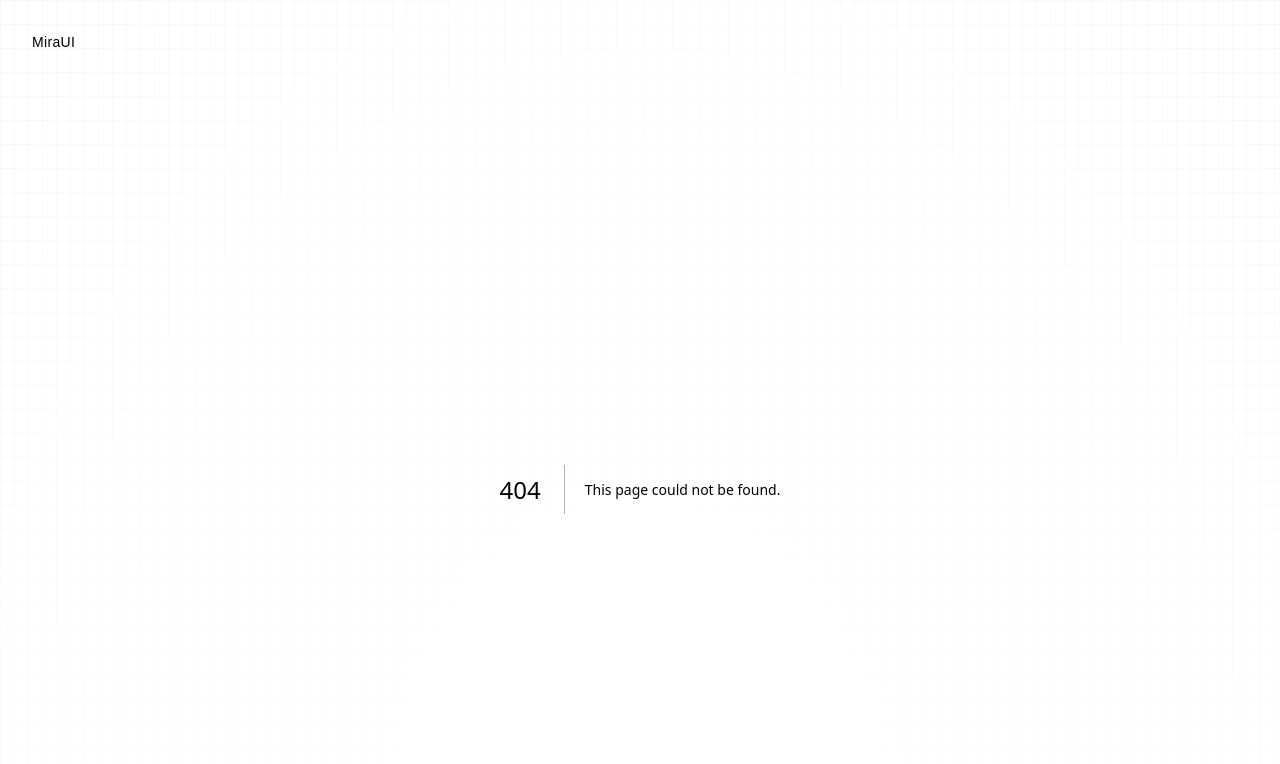
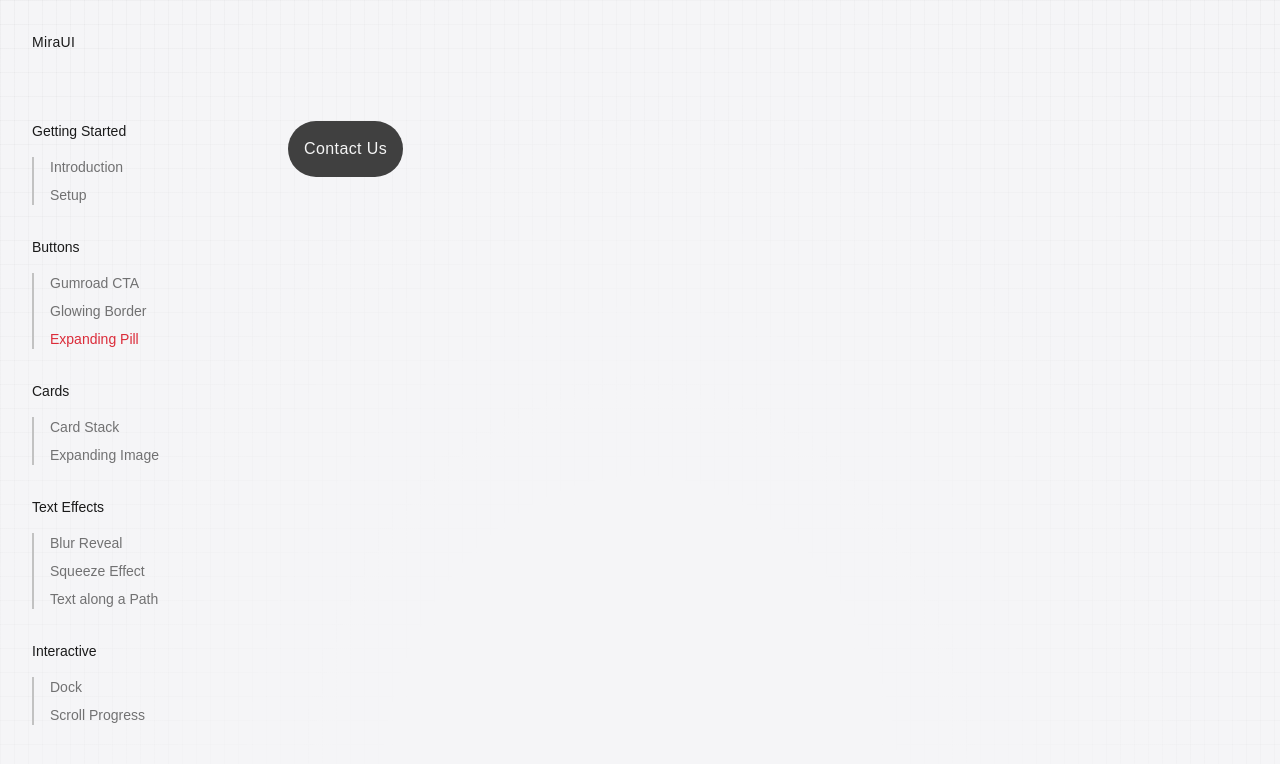
Before and after one commit to k4rtikay/ui-lab, a Next.js app: page /components/expanding-pill in a window 1280 px wide. Before the commit this address had no page. Shown: the top 764 px of the page. Built offline with nearby package versions, Linux system fonts and the light colour scheme; some icons are missing.

Commit message:
feat: add an expandig pill button component

```diff
--- /dev/null
+++ b/src/app/components/expanding-pill/page.tsx
@@ -0,0 +1,32 @@
+import ExpandingPill from "@/app/ui/works/Expanding-pill/ExpandingPill"
+import { SiX, SiGithub, SiInstagram, SiGmail } from "@icons-pack/react-simple-icons"
+
+export default function ExpandingPillPage({
+    children,
+}:{children: React.ReactNode}){
+
+    const icons = [
+        {
+            icon: <SiX size={24}></SiX>,
+            href: ""
+        },
+        {
+            icon: <SiInstagram size={24}></SiInstagram>,
+            href: ""
+        },
+        {
+            icon: <SiGithub size={24}></SiGithub>,
+            href: ""
+        },
+        {
+            icon: <SiGmail size={24}></SiGmail>,
+            href: ""
+        }
+    ]
+
+    return(
+        <div>
+           <ExpandingPill links={icons} text="Contact Us"></ExpandingPill>
+        </div>
+    )
+}
--- a/src/app/ui/shared/Sidenav.tsx
+++ b/src/app/ui/shared/Sidenav.tsx
@@ -32,6 +32,10 @@ export default function Sidenav({...props}){
                 {
                     name: 'Glowing Border',
                     href: '/components/glowing-border'
+                },
+                {
+                    name: 'Expanding Pill',
+                    href: '/components/expanding-pill'
                 }
             ]
         },
--- a/src/app/ui/works/Card-stack/CardStack.tsx
+++ b/src/app/ui/works/Card-stack/CardStack.tsx
@@ -41,7 +41,7 @@ export default function CardStack({
 
     const variants = {
         'top':{
-            scale:'1',
+            scale:1,
             y: 0,
             zIndex: 30,
             opacity: 1
--- /dev/null
+++ b/src/app/ui/works/Expanding-pill/ExpandingPill.tsx
@@ -0,0 +1,61 @@
+"use client";
+
+import clsx from "clsx";
+import React, { useState } from "react";
+import { motion, AnimatePresence } from "motion/react";
+
+type SocialLinks = {
+    icon: React.ReactNode;
+    href: string;
+    label?: string;
+}
+
+interface ExpandingPillProps{
+    text?: string;
+    links: SocialLinks[];
+    className?: string;
+}
+
+
+export default function ExpandingPill({
+    text="Contact us",
+    links,
+    className
+}:ExpandingPillProps){
+
+    const [isHovered, setIsHovered] = useState<Boolean>(false);
+
+    return(
+        <motion.div
+        className="w-fit flex justify-between px-4 py-4 items-center bg-neutral-700 text-neutral-100 font-medium tracking-wide rounded-full "
+        onMouseEnter={()=>{setIsHovered(true)}}
+        onMouseLeave={()=>{setIsHovered(false)}}
+        layout
+        transition={{type:"spring", stiffness:400, damping: 30}}
+        >
+            <AnimatePresence mode="popLayout">
+                {!isHovered ?(
+                    <motion.div
+                    key={"text"}
+                    layout
+                    initial={{opacity:0, y:-20}}
+                    animate={{opacity:1, y:0}}
+                    exit={{opacity:0, y:20}}>{text}</motion.div>
+                ):(
+                    <motion.div
+                    className="flex justify-between items-center gap-6 px-2 py-2"
+                    key={"icons"}
+                    initial={{opacity:0, y:20}}
+                    animate={{opacity:1, y:0}}
+                    exit={{opacity:0, y:-20}}>{
+                        links.map((link, index)=>{
+                            return <motion.button whileHover={{opacity:0.6}} key={index}>{link.icon}</motion.button>;
+                        })
+                    }</motion.div>
+                )}
+            </AnimatePresence>
+
+        </motion.div>
+    )
+
+}
```
